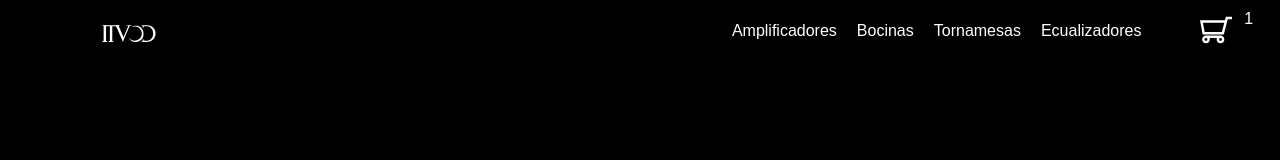
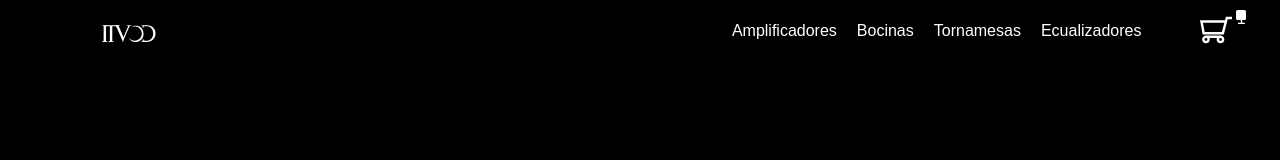
Before and after one commit to CesarJmZvl/PreEntrega2Jaime, a React (Create React App) app: page / in a window 1280 px wide. Shown: the top 160 px of the page. Built offline with nearby package versions, Linux system fonts and the light colour scheme.

Commit message:
Se hicieron cambios menores

```diff
--- a/src/components/header/NavBar.js
+++ b/src/components/header/NavBar.js
@@ -8,7 +8,6 @@ const NavBar = () => {
             <div className="containerBrand">
                 <Brand />
             </div>
-
             <nav className="containerItemList">
                 <ItemListContainer
                     itemOne = "Amplificadores"
@@ -17,7 +16,6 @@ const NavBar = () => {
                     itemFour = "Ecualizadores"
                 />
             </nav>
-
             <div className="containerCart">
                 <CarWidget />
             </div>
--- a/src/styles.css
+++ b/src/styles.css
@@ -68,12 +68,13 @@ header .containerCart .containerCarrito{
 
 header .containerCart .containerCarrito .cartQty{
     position: absolute;
-    width: 25px;
-    height: 25px;
+    width: 10px;
+    height: 10px;
     text-align: center;
     top: 0;
     left: 100%;
     border-radius: 15%;
+    background-color: white;
 }
 
 
```
